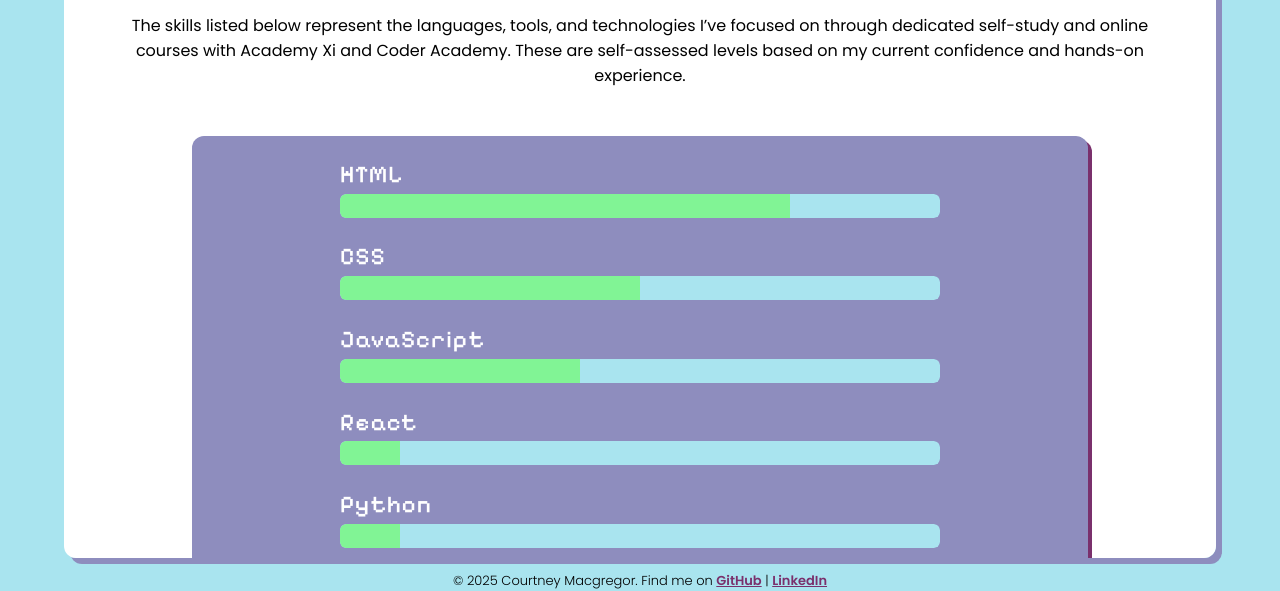
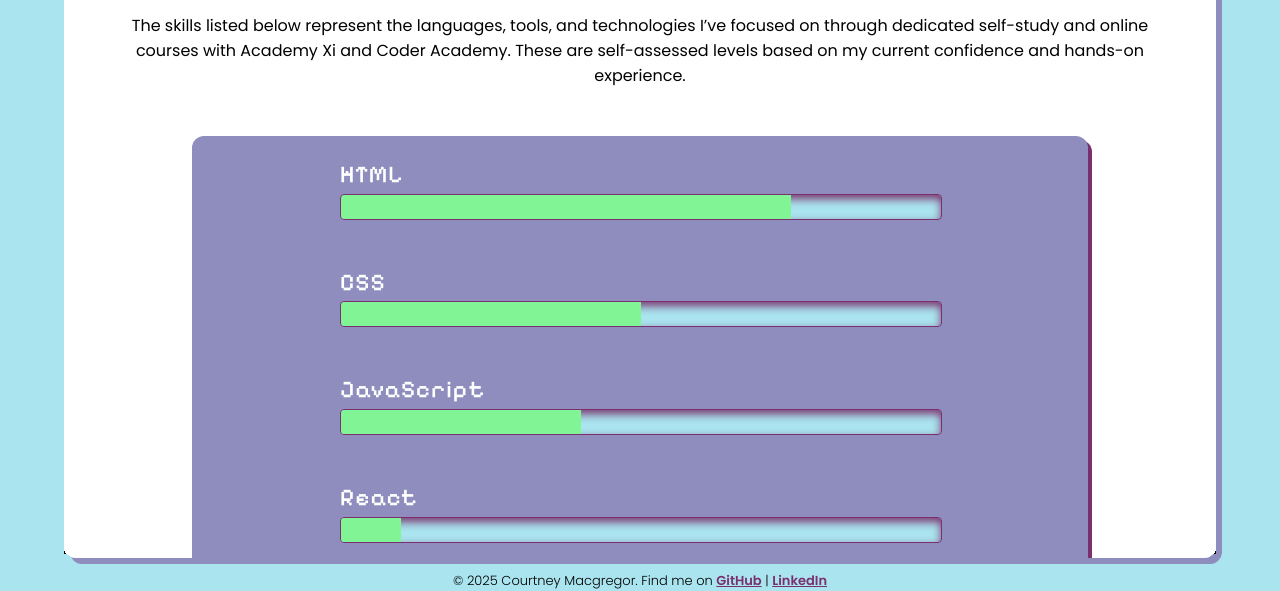
Before and after one commit to c-joss/portfolio, a plain HTML site: page skills.html in a window 1280 px wide. Shown: the part 209-800 px from the top of the page. Drawn offline with Linux system fonts and the light colour scheme; a web font is replaced by a local one.

Commit message:
Changed progress bars to div containers in skills html and applied css animation for filling effect.

```diff
--- a/CSS/style.css
+++ b/CSS/style.css
@@ -339,30 +339,35 @@ footer a {
     align-items: center;
 }
 
-progress {
-    -webkit-appearance: none;
-    appearance: none;
-    border: none;
-    border-radius: 6px;
+.skill-bar {
     width: 100%;
     height: 1.5rem;
+    background-color: var(--non-photo-blue);
+    border-radius: 4px;
     overflow: hidden;
+    margin-bottom: 1.5rem;
+    position: relative;
+    border: 1px solid var(--byzantium);
+    box-shadow: 0px 4px 8px 0px rgba(122,48,108,0.98) inset;
+-webkit-box-shadow: 0px 4px 8px 0px rgba(122,48,108,0.98) inset;
+-moz-box-shadow: 0px 4px 8px 0px rgba(122,48,108,0.98) inset;
 }
 
-.skills-list progress::-webkit-progress-bar {
-    background-color: var(--non-photo-blue);
-    border-radius: 6px;
+.fill {
+    height: 100%;
+    background-color: var(--light-green);
+    border-radius: 4px 0 0 4px;
+    transform: scaleX(0);
+    transform-origin: left;
+    animation: fill-bar 2s ease-out forwards;
 }
 
-.skills-list progress::-webkit-progress-value {
-    background-color: var(--light-green);
-    border-radius: 6px 0 0 6px;
-}
-
-.skills-list progress::-moz-progress-bar {
-    background-color: var(--light-green);
-    border-radius: 6px 0 0 6px;
-}
+.fill.html {animation-delay:0s; --scale: 0.75}
+.fill.css {animation-delay:0.5s; --scale: 0.5}
+.fill.javascript {animation-delay:1s; --scale: 0.4}
+.fill.react {animation-delay:1.5s; --scale: 0.1}
+.fill.python {animation-delay:2s; --scale: 0.1}
+.fill.vba {animation-delay:2.5s; --scale: 0.8}
 
 .skill-wrapper {
     background-color: var(--cool-gray);
@@ -489,3 +494,9 @@ button[type="submit"] {
     75% {transform: translateX(-60%) translateY(2px);}
     100% {transform: translateX(-50%) translateY(0);}
 }
+
+@keyframes fill-bar {
+    to {
+        transform: scaleX(var(--scale));
+    }
+}
--- a/skills.html
+++ b/skills.html
@@ -50,27 +50,39 @@
                         <ul class="skills-list">
                             <li>
                                 <label for="html">HTML</label>
-                                <progress id="html" value="75" max="100">75%</progress>
+                                <div class="skill-bar">
+                                    <div class="fill html"></div>
+                                </div>
                             </li>
                             <li>
                                 <label for="css">CSS</label>
-                                <progress id="css" value="50" max="100">50%</progress>
+                                <div class="skill-bar">
+                                    <div class="fill css"></div>
+                                </div>
                             </li>
                             <li>
                                 <label for="javascript">JavaScript</label>
-                                <progress id="javascript" value="40" max="100">40%</progress>
+                                <div class="skill-bar">
+                                    <div class="fill javascript"></div>
+                                </div>
                             </li>
                             <li>
                                 <label for="react">React</label>
-                                <progress id="react" value="10" max="100">10%</progress>
+                                <div class="skill-bar">
+                                    <div class="fill react"></div>
+                                </div>
                             </li>
                             <li>
                                 <label for="python">Python</label>
-                                <progress id="python" value="10" max="100">10%</progress>
+                                <div class="skill-bar">
+                                    <div class="fill python"></div>
+                                </div>
                             </li>
                             <li>
                                 <label for="vba">VBA</label>
-                                <progress id="vba" value="80" max="100">80%</progress>
+                                <div class="skill-bar">
+                                    <div class="fill vba"></div>
+                                </div>
                             </li>
                         </ul>
                     </div>
```
